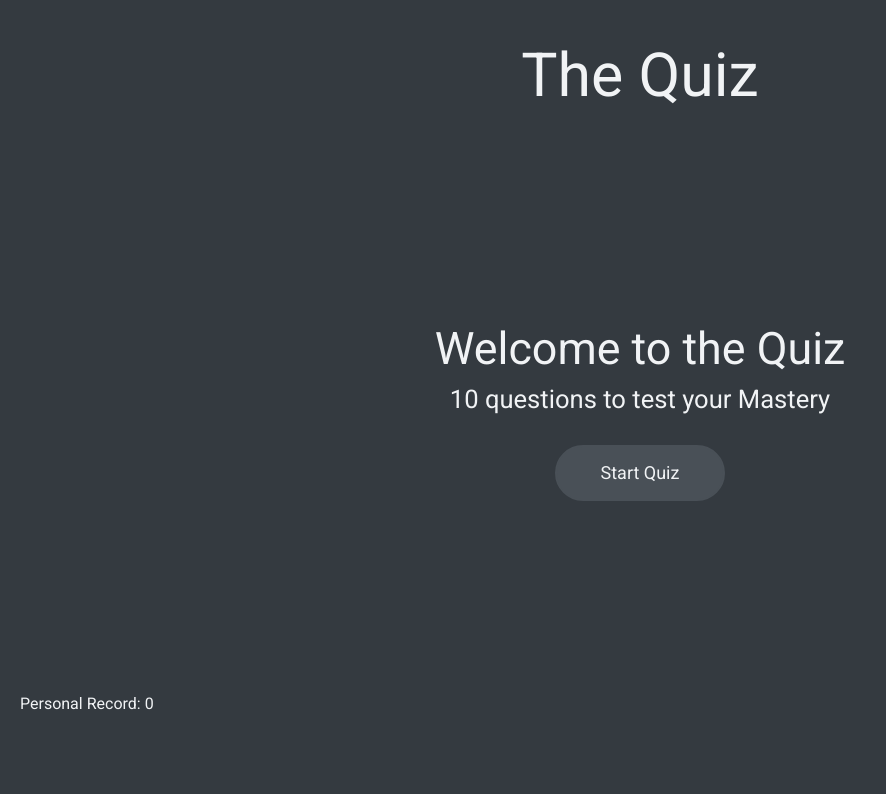
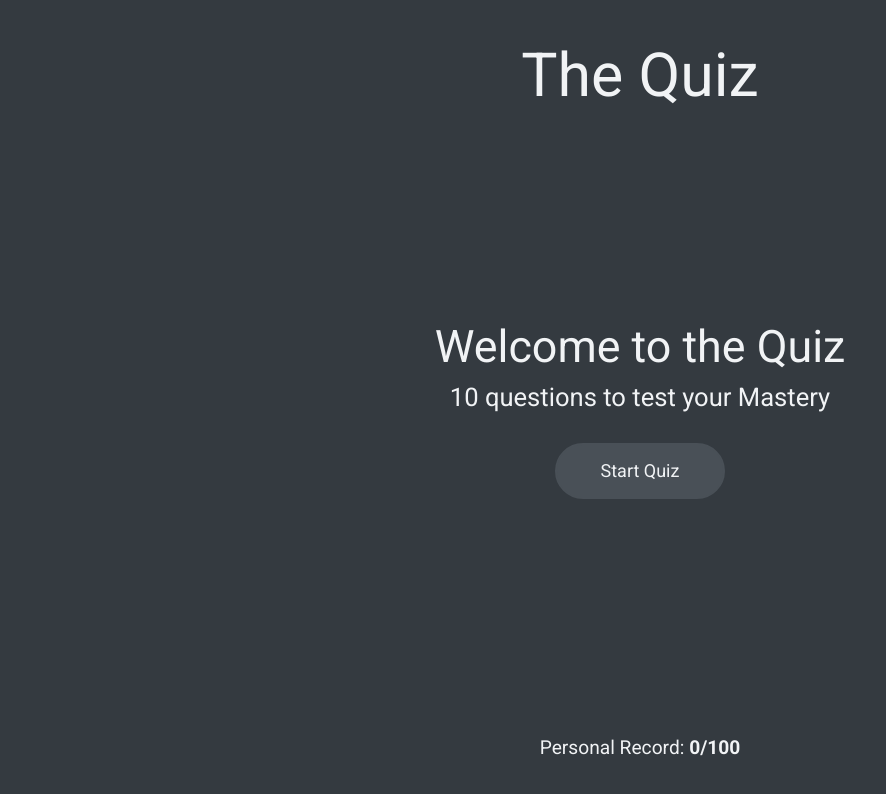
Before and after one commit to CodeStorm-SRL/entry-tests, a React (Vite) app in the folder js/react-quiz-app/: page / in a window 1280 px wide. Shown: the top 794 px of the page, without its empty margins (0-886 px from the left). Built offline with nearby package versions, Linux system fonts and the light colour scheme; the HTML template or start-up script is replaced by a standard one.

Commit message:
Implementa feature/Footer

```diff
--- a/js/react-quiz-app/src/components/atoms/Text.tsx
+++ b/js/react-quiz-app/src/components/atoms/Text.tsx
@@ -1,7 +1,7 @@
 import { ComponentProps, FC, PropsWithChildren } from "react";
 
 // Tipi di tag ammessi: potranno essere espansi se serve
-type TextTags = "h1" | "h2" | "h4" | "p";
+type TextTags = "h1" | "h2" | "h4" | "h5" | "h6" | "p";
 
 // As indica il tag, styledAs indica come vogliamo stilizzare il componente:
 // es: possiamo creare un tag "p" (as === "p") stilizzato come "h1" (styledAs === "h1")
@@ -30,6 +30,8 @@ const Text: FC<TextProps> = ({
     h1: "text-h1r md-text-h1 leading-[1.2]",
     h2: "text-h2r md-text-h2 leading-[1.1]",
     h4: "text-h4r md-text-h4 leading-[1.1]",
+    h5: "text-h5r text-h5 leading-[1.1]",
+    h6: "text-h6",
     p: "text-md",
   };
 
--- a/js/react-quiz-app/src/components/molecules/Navbar.tsx
+++ b/js/react-quiz-app/src/components/molecules/Navbar.tsx
@@ -15,7 +15,11 @@ const Navbar: FC = () => {
     <nav className="px-3 py-5 text-center">
       <Text
         as="h1"
-        className={notInMainPage ? "cursor-pointer inline-block" : ""}
+        className={
+          notInMainPage
+            ? "cursor-pointer inline-block hover:text-secondary"
+            : ""
+        }
         onClick={backToMainPage}
       >
         The Quiz
--- a/js/react-quiz-app/src/components/molecules/Result.tsx
+++ b/js/react-quiz-app/src/components/molecules/Result.tsx
@@ -20,18 +20,18 @@ const Result: FC<ResultProps> & { Span: React.FC<SpanProps> } = ({
   const userAnswerIsCorrect = correctAnswer === userAnswer;
   return (
     <li>
-      <Text isBold>
+      <Text isBold styledAs="h5">
         {numQuestion}. {children}
       </Text>
       <div className="mt-2">
-        <Text>
+        <Text styledAs="h6">
           Your answer:
           <Result.Span isCorrect={userAnswerIsCorrect}>
             {userAnswer}
           </Result.Span>
         </Text>
         {!userAnswerIsCorrect && (
-          <Text>
+          <Text styledAs="h6">
             Correct answer:
             <Result.Span isCorrect>{userAnswer}</Result.Span>
           </Text>
--- a/js/react-quiz-app/src/components/organisms/ResultList.tsx
+++ b/js/react-quiz-app/src/components/organisms/ResultList.tsx
@@ -1,6 +1,10 @@
 import { FC, PropsWithChildren } from "react";
 
 const ResultList: FC<PropsWithChildren> = ({ children }) => {
-  return <ul className="list-none space-y-6">{children}</ul>;
+  return (
+    <ul className="list-none space-y-9 md:space-y-12 animate-slide-up">
+      {children}
+    </ul>
+  );
 };
 export default ResultList;
--- a/js/react-quiz-app/src/components/page/ResultPage.tsx
+++ b/js/react-quiz-app/src/components/page/ResultPage.tsx
@@ -3,11 +3,21 @@ import { useAppSelector } from "../../hooks/reduxHooks";
 import Result from "../molecules/Result";
 import ResultList from "../organisms/ResultList";
 import useMainNav from "../../hooks/useMainNav";
-import Button from "../atoms/Button";
 import Text from "../atoms/Text";
+import { POINT_PER_QUESTION } from "../../data";
+
+interface Result {
+  id: number;
+  question: string;
+  correctAnswer: string;
+  userAnser: string;
+  numOfQuestion: number;
+}
 
 const ResultPage: FC = () => {
-  const { arrOfQuestions, userAnswers } = useAppSelector((state) => state.quiz);
+  const { arrOfQuestions, userAnswers, score } = useAppSelector(
+    (state) => state.quiz
+  );
   const { appState, navigate } = useMainNav();
 
   useEffect(
@@ -17,7 +27,7 @@ const ResultPage: FC = () => {
     [appState, navigate]
   );
 
-  const questions = arrOfQuestions.map(
+  const questions: Result[] = arrOfQuestions.map(
     ({ question, correctAnswer, id }, i) => ({
       id,
       question,
@@ -27,9 +37,17 @@ const ResultPage: FC = () => {
     })
   );
 
+  const maxScore = arrOfQuestions.length * POINT_PER_QUESTION;
+
   return (
-    <div className="space-y-7 pb-5">
-      <Text onClick={() => navigate(-1)}>&larr; Back</Text>
+    <div className="space-y-7 pb-5 mt-24">
+      <Text
+        styledAs="h5"
+        className="hover:text-secondary cursor-pointer"
+        onClick={() => navigate(-1)}
+      >
+        &larr; Back
+      </Text>
       <ResultList>
         {questions.map(
           ({ id, question, correctAnswer, userAnser, numOfQuestion }) => (
@@ -44,6 +62,12 @@ const ResultPage: FC = () => {
           )
         )}
       </ResultList>
+      <Text className="text-end" styledAs="h6">
+        Your score:{" "}
+        <b>
+          {score}/{maxScore}
+        </b>
+      </Text>
     </div>
   );
 };
--- a/js/react-quiz-app/src/components/template/Footer.tsx
+++ b/js/react-quiz-app/src/components/template/Footer.tsx
@@ -1,12 +1,21 @@
+import { POINT_PER_QUESTION, arrOfQuestions } from "../../data";
 import { useAppSelector } from "../../hooks/reduxHooks";
 import Text from "../atoms/Text";
+
+const maxScore = arrOfQuestions.length * POINT_PER_QUESTION;
 
 const Footer = () => {
   // Record personale dell'utente salvato nel localStorage
   const { userRecord } = useAppSelector((state) => state.user);
+
   return (
-    <footer className="h-24">
-      <Text>Personal Record: {userRecord}</Text>
+    <footer className="mt-5 h-20 flex items-center justify-center">
+      <Text as="h5">
+        Personal Record:{" "}
+        <b>
+          {userRecord}/{maxScore}
+        </b>
+      </Text>
     </footer>
   );
 };
--- a/js/react-quiz-app/src/data.ts
+++ b/js/react-quiz-app/src/data.ts
@@ -1,3 +1,5 @@
+export const POINT_PER_QUESTION = 10;
+
 export type QuestionType = {
   id: number;
   question: string;
--- a/js/react-quiz-app/src/store/quizSlice.ts
+++ b/js/react-quiz-app/src/store/quizSlice.ts
@@ -1,5 +1,5 @@
 import { createSlice } from "@reduxjs/toolkit";
-import { QuestionType, arrOfQuestions } from "../data";
+import { POINT_PER_QUESTION, QuestionType, arrOfQuestions } from "../data";
 
 // stato dell'app:
 // start indica che il gioco è pronto a partire
@@ -41,7 +41,7 @@ export const quizSlice = createSlice({
       // risposta effettuata, se corretta
       // lo score aumenta
       if (state.arrOfQuestions[state.index].correctAnswer === payload) {
-        state.score += 10;
+        state.score += POINT_PER_QUESTION;
       }
       state.userAnswers.push(payload);
     },
--- a/js/react-quiz-app/tailwind.config.ts
+++ b/js/react-quiz-app/tailwind.config.ts
@@ -22,6 +22,9 @@ export default {
         h2r: "2.8rem",
         h4: "2.2rem",
         h4r: "1.6rem",
+        h5: "1.3rem",
+        h5r: "1.2rem",
+        h6: "1.1rem",
       },
     },
   },
```
